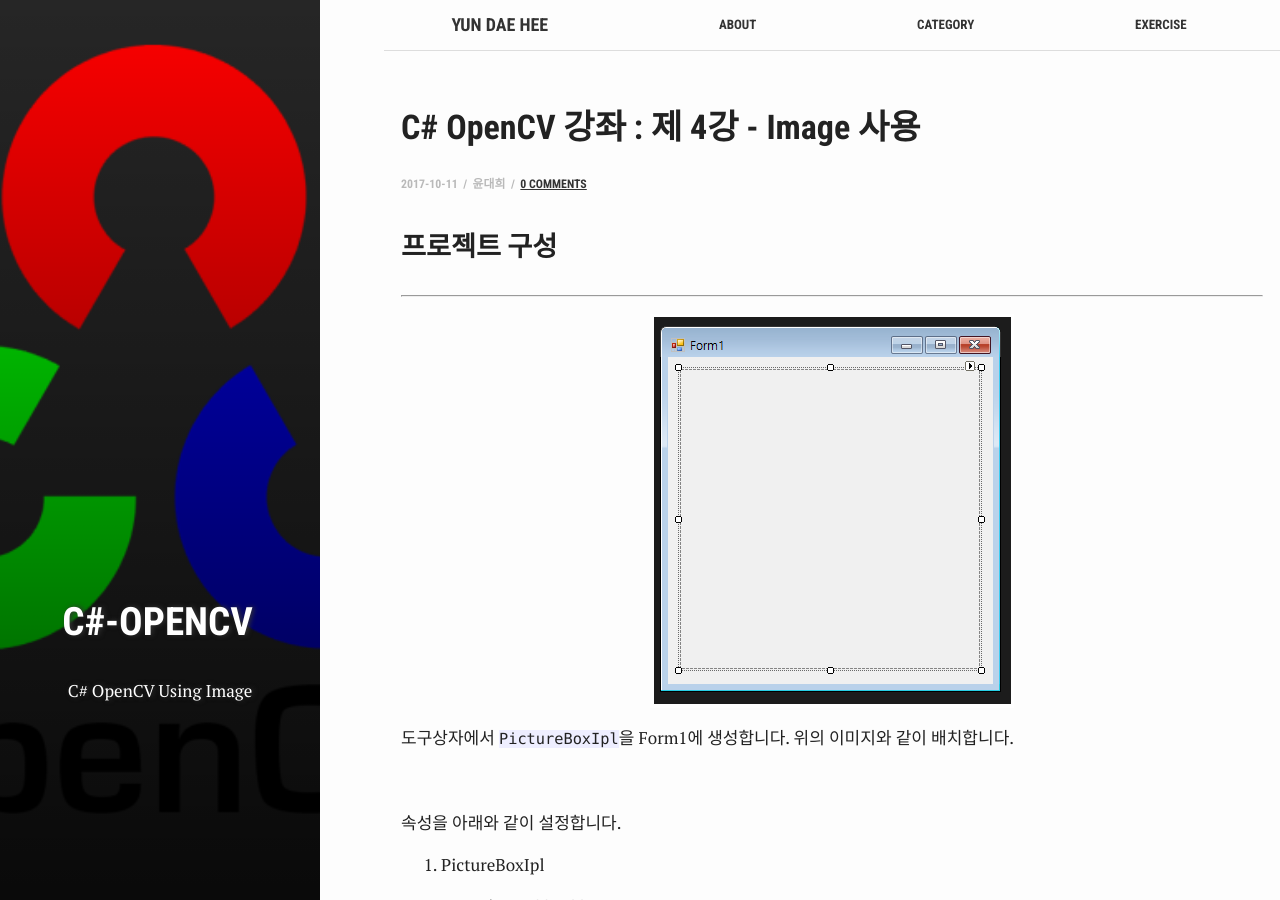
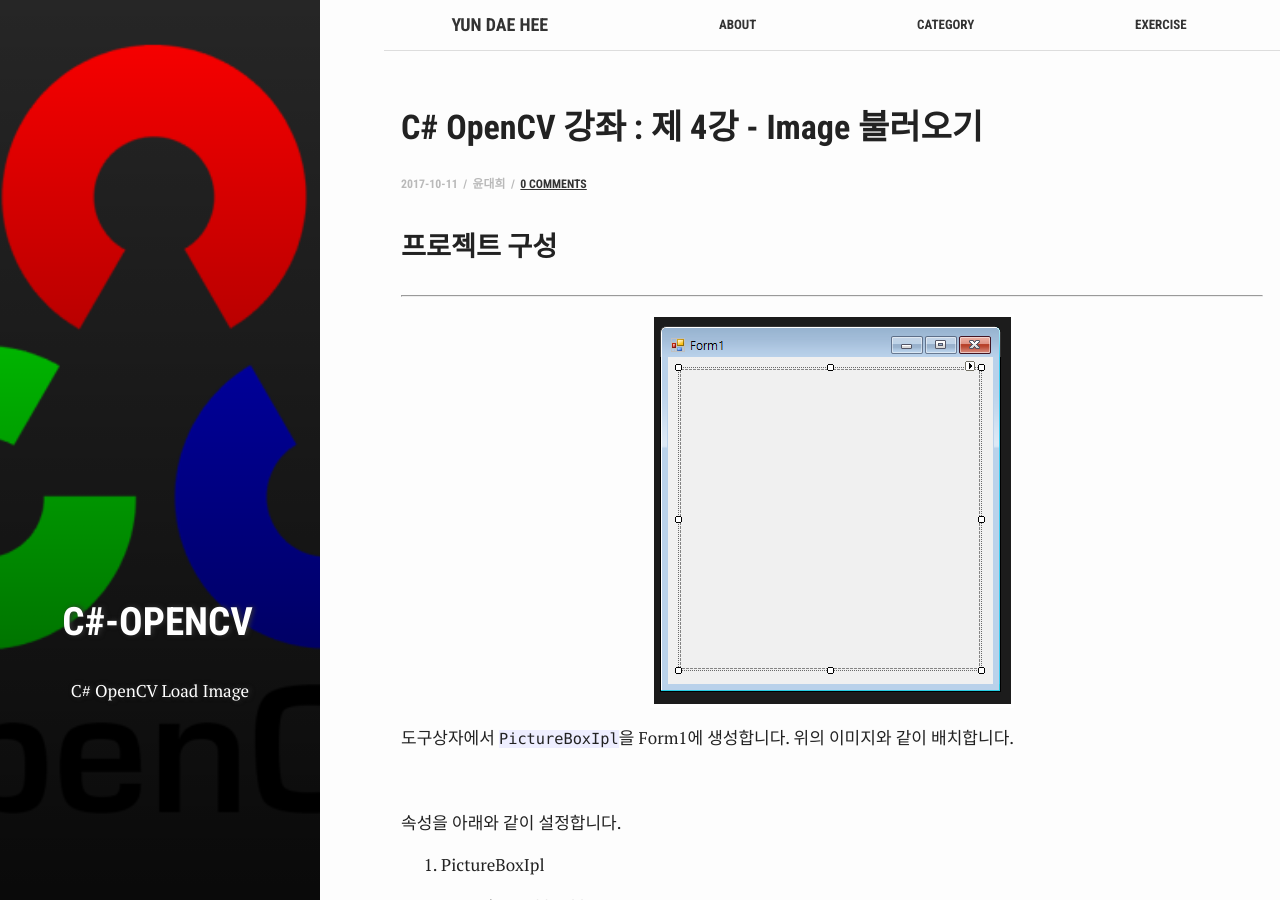
Before and after one commit to test076923/076923.github.io, a Jekyll site: the page built from _posts/2017-10-11-C#-opencv-4.md, in a window 1280 px wide and 900 px high. Built offline with Jekyll 4.4.1, drawn with Linux system fonts in a browser that asks for light colours; comment, search, counter and statistics services are not loaded.

Commit message:
Update 2017-10-11-C#-opencv-4.md

```diff
--- a/_posts/2017-10-11-C#-opencv-4.md
+++ b/_posts/2017-10-11-C#-opencv-4.md
@@ -2,9 +2,9 @@
 bg: "opencv.png"
 layout: post
 comments: true
-title:  "C# OpenCV 강좌 : 제 4강 - Image 사용"
-crawlertitle: "C# OpenCV 강좌 : 제 4강 - Image 사용"
-summary: "C# OpenCV Using Image"
+title:  "C# OpenCV 강좌 : 제 4강 - Image 불러오기"
+crawlertitle: "C# OpenCV 강좌 : 제 4강 - Image 불러오기"
+summary: "C# OpenCV Load Image"
 date: 2017-10-11
 categories: posts
 tags: ['C#-OpenCV']
```
